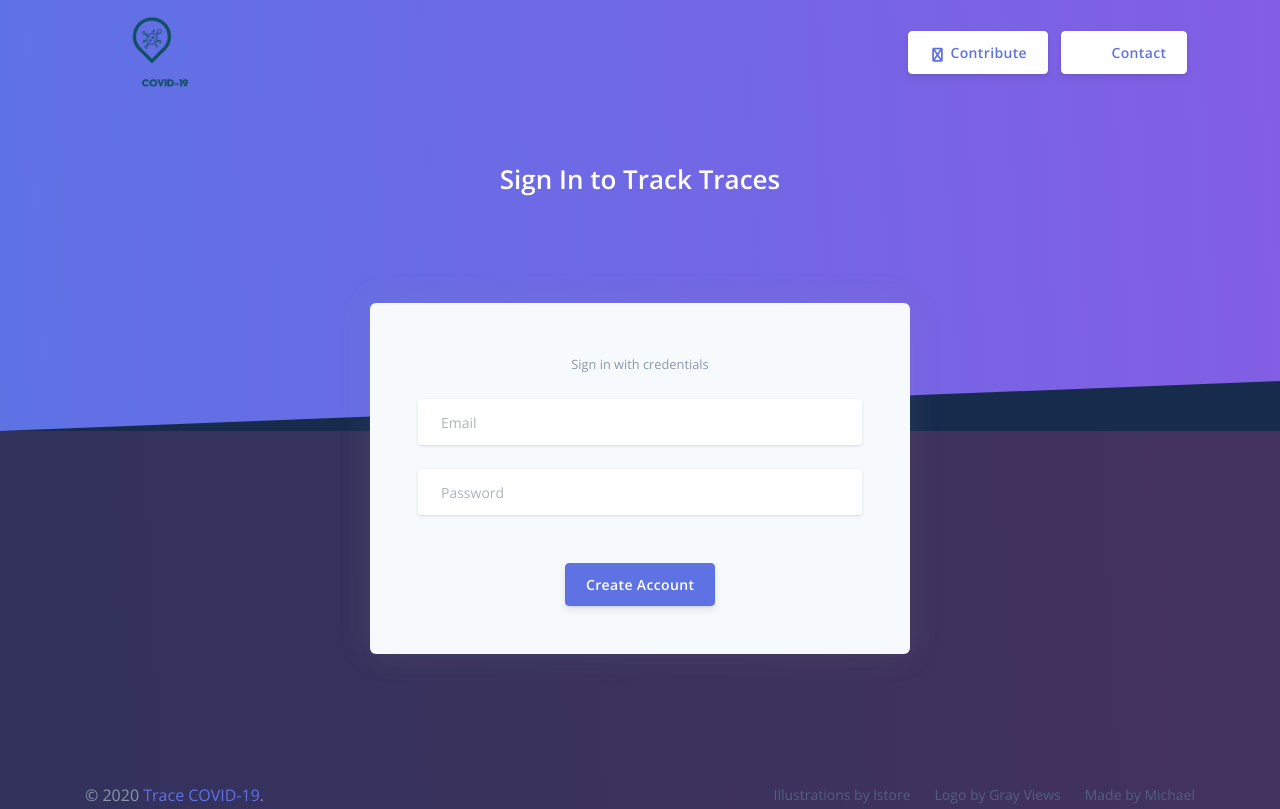
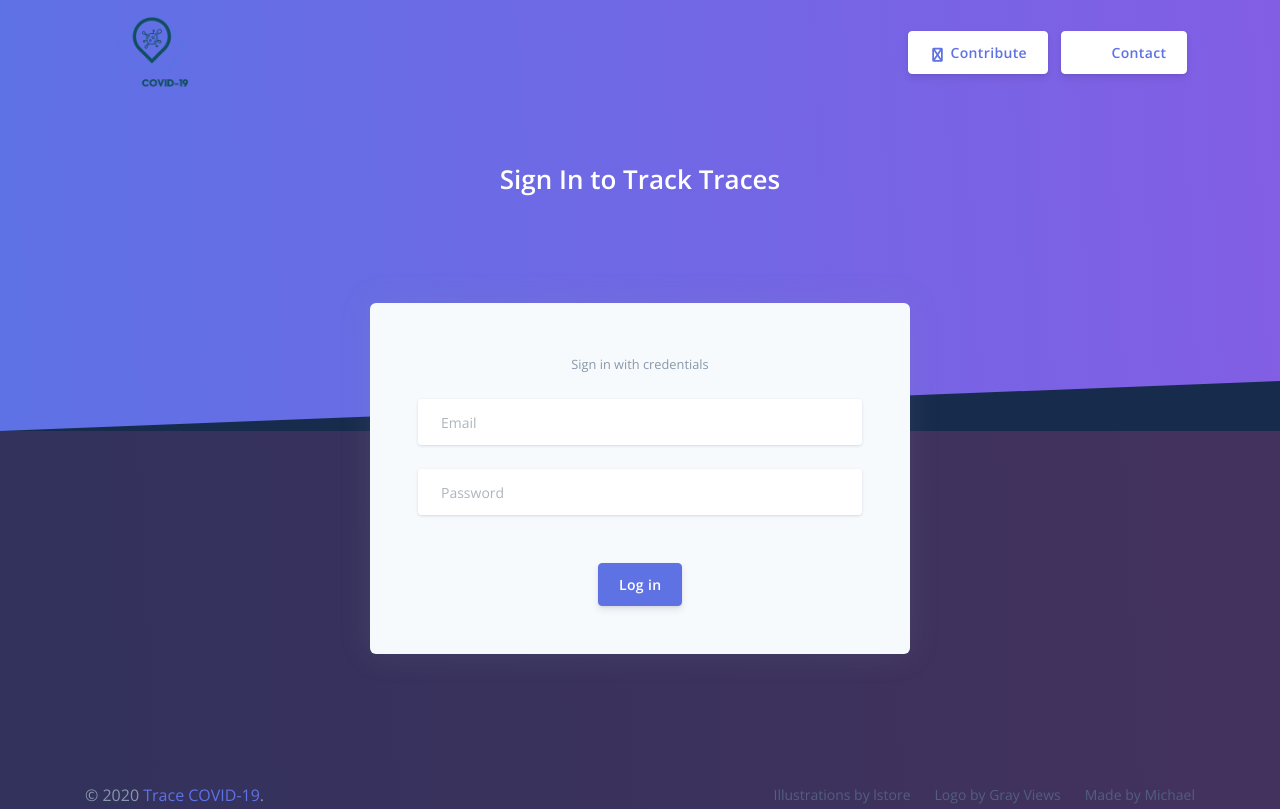
Before and after one commit to bluman1/tracecovid19, a Django app: page /login-cdc/ in a window 1280 px wide. Shown: the top 809 px of the page. Run offline with Django 3.2, Linux system fonts and the light colour scheme; some libraries are stand-ins or nearby versions.

Commit message:
Fix login button title

```diff
--- a/templates/backend/login.html
+++ b/templates/backend/login.html
@@ -220,7 +220,7 @@
                             </div>
 
                             <div class="text-center">
-                                <button type="submit" class="btn btn-primary mt-4">Create Account</button>
+                                <button type="submit" class="btn btn-primary mt-4">Log in</button>
                             </div>
                         </form>
                     </div>
```
